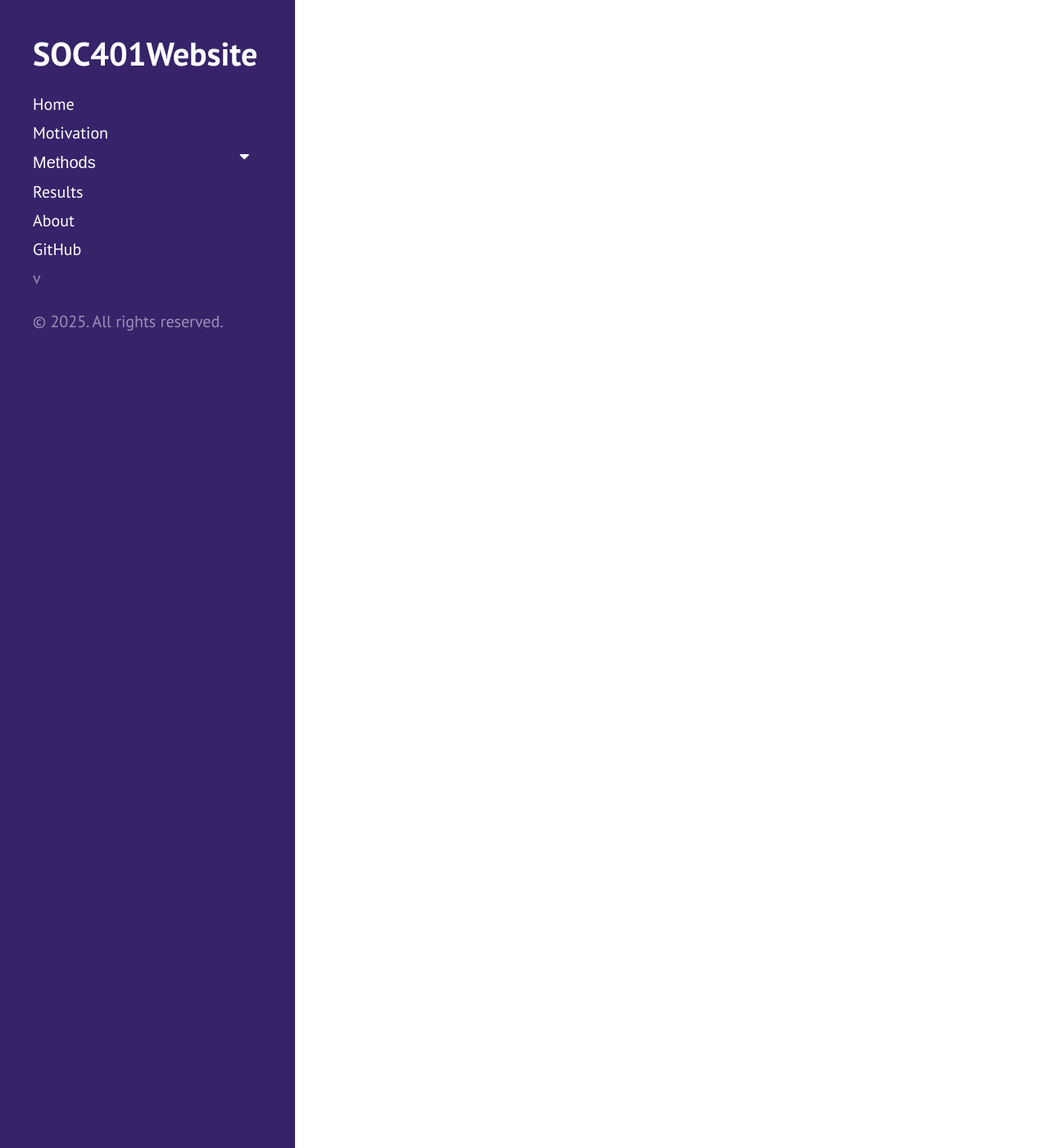
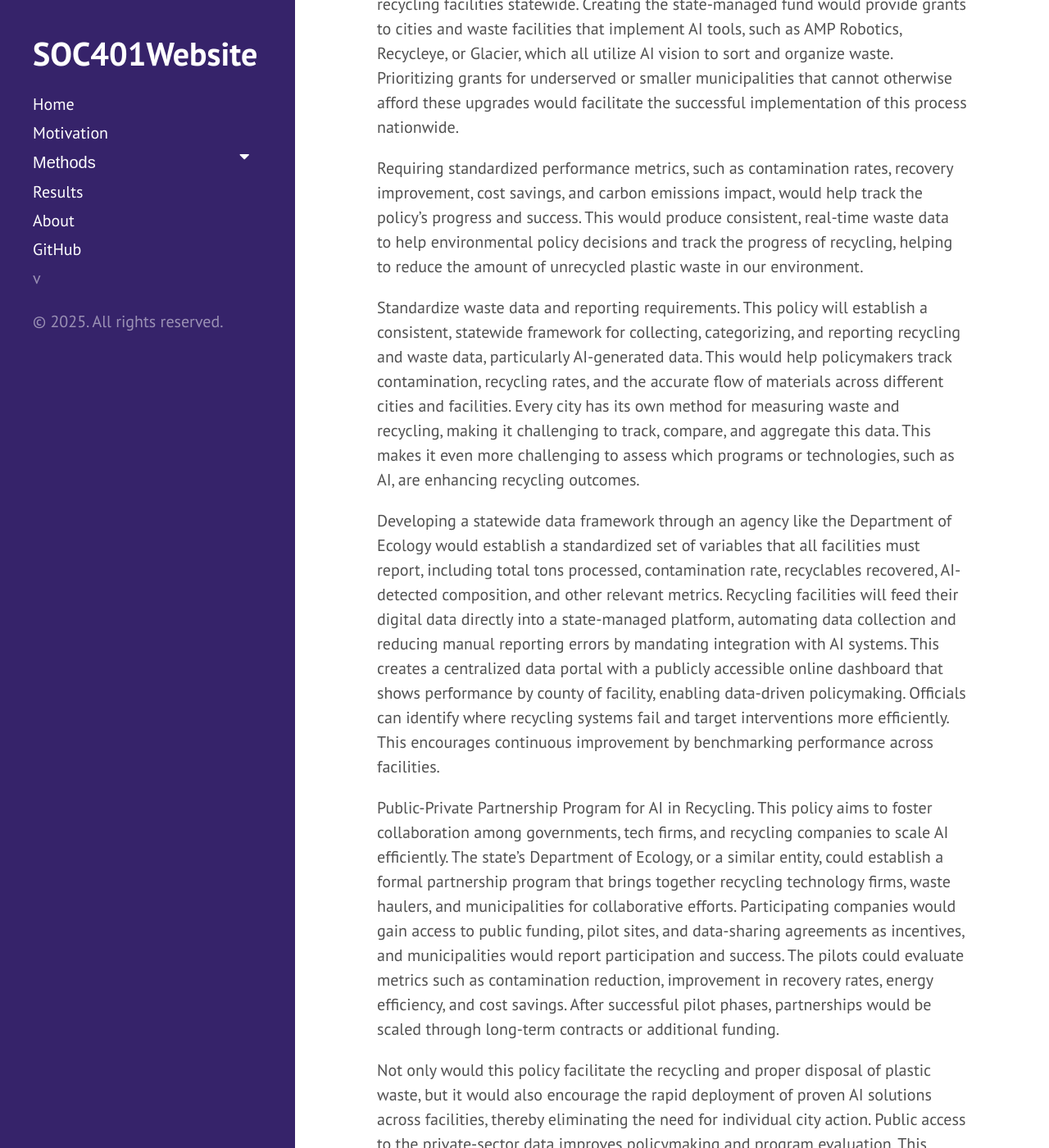
Before and after one commit to chendry6-blip/SOC401Website, a Jekyll site: the page built from method2.md, in a window 1280 px wide and 1400 px high, scrolled down 270 px. Shown: the whole window at 82% size. Built offline with Jekyll 4.4.1, drawn with Linux system fonts in a browser that asks for light colours; some of the changed text lies outside the part shown.

Commit message:
Update policyoptions/recommendations.md

```diff
--- a/method2.md
+++ b/method2.md
@@ -1,4 +1,18 @@
 ---
 layout: page
-title: Method 2
+title: Policy Options and Recommendations
 ---
+
+Develop statewide AI implementation and funding programs. Establish a state grant or cost-sharing initiative to support AI deployment in material-recovery facilities (MRFs). The goal of this policy would be to accelerate and standardize the adoption of AI-driven waste monitoring, sorting, and reporting systems across municipal recycling facilities statewide. Creating the state-managed fund would provide grants to cities and waste facilities that implement AI tools, such as AMP Robotics, Recycleye, or Glacier, which all utilize AI vision to sort and organize waste. Prioritizing grants for underserved or smaller municipalities that cannot otherwise afford these upgrades would facilitate the successful implementation of this process nationwide.
+
+Requiring standardized performance metrics, such as contamination rates, recovery improvement, cost savings, and carbon emissions impact, would help track the policy's progress and success. This would produce consistent, real-time waste data to help environmental policy decisions and track the progress of recycling, helping to reduce the amount of unrecycled plastic waste in our environment.
+
+Standardize waste data and reporting requirements. This policy will establish a consistent, statewide framework for collecting, categorizing, and reporting recycling and waste data, particularly AI-generated data. This would help policymakers track contamination, recycling rates, and the accurate flow of materials across different cities and facilities. Every city has its own method for measuring waste and recycling, making it challenging to track, compare, and aggregate this data. This makes it even more challenging to assess which programs or technologies, such as AI, are enhancing recycling outcomes.
+
+Developing a statewide data framework through an agency like the Department of Ecology would establish a standardized set of variables that all facilities must report, including total tons processed, contamination rate, recyclables recovered, AI-detected composition, and other relevant metrics. Recycling facilities will feed their digital data directly into a state-managed platform, automating data collection and reducing manual reporting errors by mandating integration with AI systems. This creates a centralized data portal with a publicly accessible online dashboard that shows performance by county of facility, enabling data-driven policymaking. Officials can identify where recycling systems fail and target interventions more efficiently. This encourages continuous improvement by benchmarking performance across facilities.
+
+Public-Private Partnership Program for AI in Recycling. This policy aims to foster collaboration among governments, tech firms, and recycling companies to scale AI efficiently. The state's Department of Ecology, or a similar entity, could establish a formal partnership program that brings together recycling technology firms, waste haulers, and municipalities for collaborative efforts. Participating companies would gain access to public funding, pilot sites, and data-sharing agreements as incentives, and municipalities would report participation and success. The pilots could evaluate metrics such as contamination reduction, improvement in recovery rates, energy efficiency, and cost savings. After successful pilot phases, partnerships would be scaled through long-term contracts or additional funding.
+
+Not only would this policy facilitate the recycling and proper disposal of plastic waste, but it would also encourage the rapid deployment of proven AI solutions across facilities, thereby eliminating the need for individual city action. Public access to the private-sector data improves policymaking and program evaluation. This policy change would also reduce local government spending by leveraging private infrastructure.
+
+Policy option one would be the smartest policy to implement. It directly addresses recycling and plastic waste, and the statewide funding makes it equitable and possible for all municipalities to implement it, creating a data foundation for progress tracking and future policy refinement. Options two and three are also beneficial policies, but would best complement option one and would not be as strong without policy one put into place first.
```
